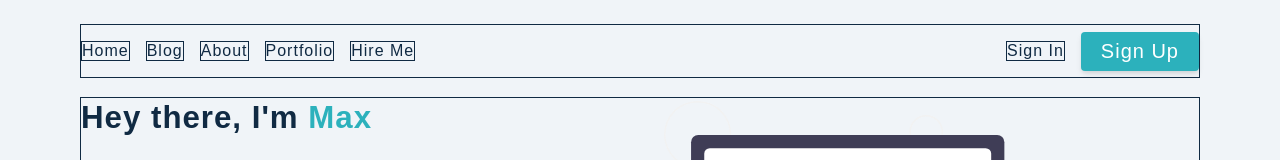
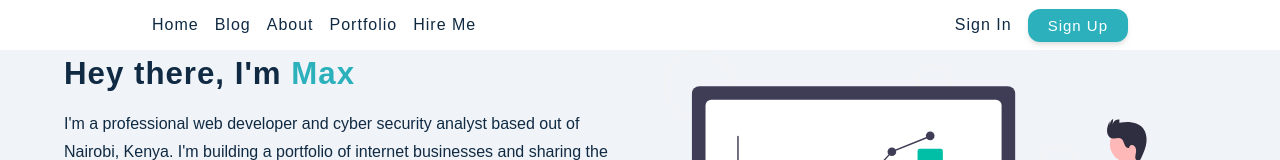
Before and after one commit to max-ajwang/MERN-stack-REST-API, a React (Create React App) app in the folder client/: page / in a window 1280 px wide. Shown: the top 160 px of the page. Built offline with nearby package versions, Linux system fonts and the light colour scheme.

Commit message:
DONE: Navbar design complete! WIP: Tweeking Header, Blog and Footer components

```diff
--- a/client/src/assets/wrappers/Article.js
+++ b/client/src/assets/wrappers/Article.js
@@ -7,10 +7,8 @@ const Wrapper = styled.div`
         display: flex;
         flex-direction: column;
         background: var(--color-footer);
-        border-left: 1px solid;
-        border-top: 1px solid;
-        border-radius: 25px;
-        box-shadow: 10px 5px 5px var(--grey-600);
+        border-radius: var(--borderRadius);
+        box-shadow: var(--shadow-4);
         padding: 20px;
     }
 
--- a/client/src/assets/wrappers/Blog.js
+++ b/client/src/assets/wrappers/Blog.js
@@ -11,7 +11,6 @@ const Wrapper = styled.div`
     flex-direction: column;
     color: black;
     margin-top: 1.5px;
-    border: 1px solid;
   }
 
   .blog-container {
--- a/client/src/assets/wrappers/Footer.js
+++ b/client/src/assets/wrappers/Footer.js
@@ -6,7 +6,6 @@ const Wrapper = styled.footer`
     flex-direction: column;
     justify-content: center;
     background: var(--grey-100);
-    border: 1px solid;
     margin-top: 5px;
   }
 
--- a/client/src/assets/wrappers/Header.js
+++ b/client/src/assets/wrappers/Header.js
@@ -13,8 +13,7 @@ const Wrapper = styled.div`
     align-items: center;
     grid-template-columns: 1fr 1fr;
     column-gap: 3rem;
-    margin-top: -5px;
-    border: 1px solid;
+    margin-top: 3.2rem;
   }
 
   @media screen and (max-width: 1280px) {
--- a/client/src/assets/wrappers/Navbar.js
+++ b/client/src/assets/wrappers/Navbar.js
@@ -5,9 +5,11 @@ const Wrapper = styled.header`
     display: flex;
     justify-content: space-between;
     align-items: left;
-    margin-top: 1.5rem;
-    margin-bottom: 1.5rem;
-    border: 1px solid;
+    position: fixed;
+    width: 100%;
+    top: 0;
+    padding: 0 9.5rem;
+    background-color: var(--white);
   }
 
   .navbar-links {
@@ -35,12 +37,12 @@ const Wrapper = styled.header`
     margin-left: 0rem;
     margin-right: 1rem;
     cursor: pointer;
-    border: 1px solid;
   }
 
   .navbar-sign button,
   .navbar-menu-container button {
-
+    font-size: 15px;
+    border-radius: var(--borderRadius);
   }
 
   .navbar-menu {
--- a/client/src/components/Navbar.js
+++ b/client/src/components/Navbar.js
@@ -7,7 +7,7 @@ const Navbar = () => {
 
   return (
     <Wrapper>
-      <div className='container navbar'>
+      <div className='navbar'>
         <div className='navbar-links'>
           <div className='navbar-links-container'>
             <a href='#home'>
--- a/client/src/index.css
+++ b/client/src/index.css
@@ -52,10 +52,10 @@ html {
     /* rest of the vars */
     --backgroundColor: var(--grey-50);
     --textColor: var(--grey-900);
-    --borderRadius: 0.25rem;
+    --borderRadius: 0.75rem;
     --letterSpacing: 1px;
     --transition: 0.3s ease-in-out all;
-    --max-width: 1120px;
+    --max-width: 1280px;
     --fixed-width: 500px;
     --fluid-width: 90vw;
     --breakpoint-lg: 992px;
```
